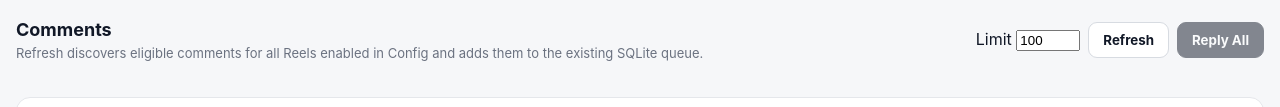
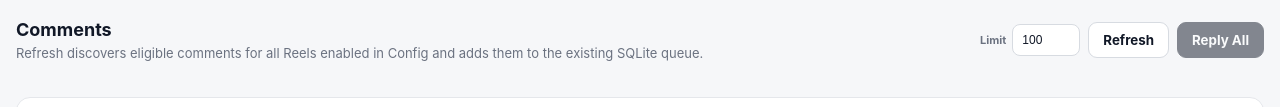
Before and after one commit to amanchaturvedi/instagram-auto-reply, a plain HTML site: page app/web/templates/index.html in a window 1280 px wide. Both pictures are taken after a click on the button "Comments". Shown: the part 167-274 px from the top of the page. Drawn offline with Linux system fonts and the light colour scheme; no server answers.

Commit message:
Style comment discovery limit control

```diff
--- a/app/web/static/style.css
+++ b/app/web/static/style.css
@@ -132,6 +132,32 @@ code {
     align-items: center;
     gap: 8px;
 }
+
+.limit-control {
+    display: flex;
+    align-items: center;
+    gap: 6px;
+    color: #6b7280;
+    font-size: 11px;
+    font-weight: 700;
+}
+
+.limit-input {
+    width: 68px;
+    padding: 8px 9px;
+    border: 1px solid #d7dbe1;
+    border-radius: 8px;
+    background: #fff;
+    color: #111827;
+    font-size: 12px;
+    outline: none;
+}
+
+.limit-input:focus {
+    border-color: #9ca3af;
+    box-shadow: 0 0 0 3px rgba(17, 24, 39, 0.06);
+}
+
 
 .button,
 .table-button,
```
